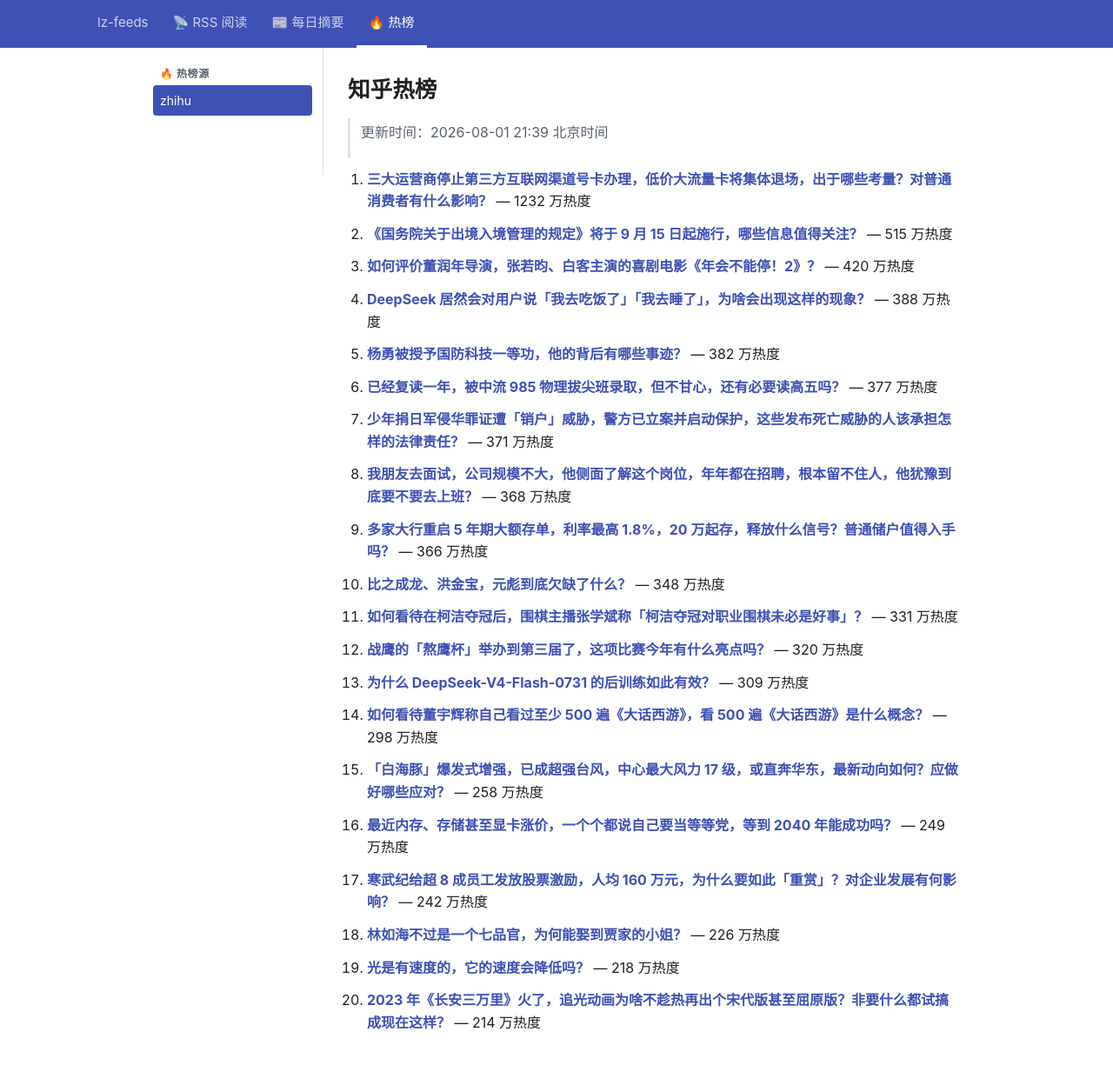
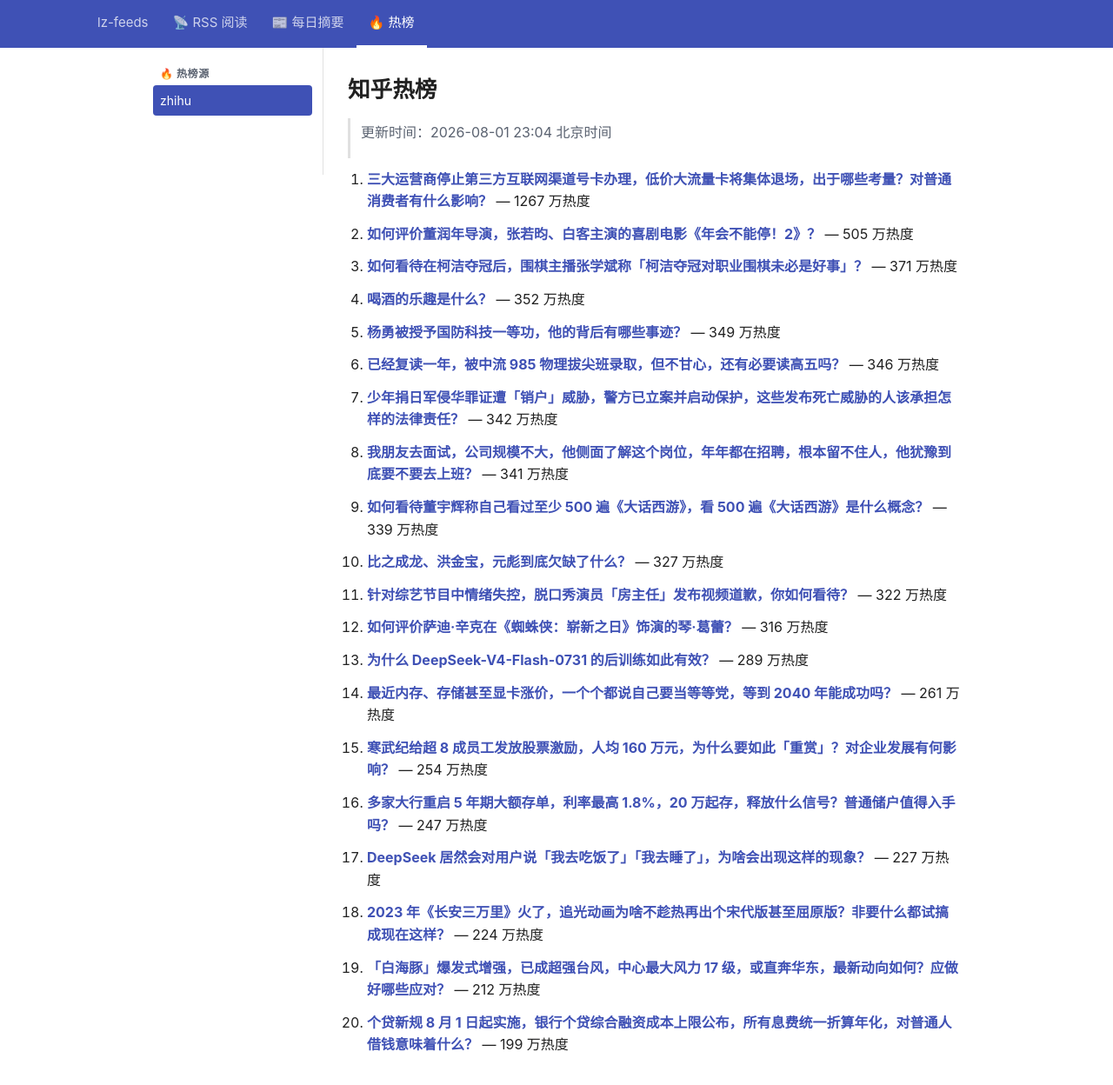
Before and after one commit to lizhang0101/lz-feeds, a Jekyll site: the page built from _hotlist/zhihu.md, in a window 1280 px wide and 1279 px high. Shown: the top 1248 px of the window at 87% size. Built offline with Jekyll 4.4.1, drawn with Linux system fonts in a browser that asks for light colours.

Commit message:
hotlist: 2026-08-01T15:04Z

```diff
--- a/_hotlist/zhihu.md
+++ b/_hotlist/zhihu.md
@@ -1,48 +1,48 @@
 ---
-updated: 2026-08-01 21:39 北京时间
+updated: 2026-08-01 23:04 北京时间
 count: 20
 ---
 
 # 知乎热榜
 
-> 更新时间：2026-08-01 21:39 北京时间
+> 更新时间：2026-08-01 23:04 北京时间
 
-1. **[三大运营商停止第三方互联网渠道号卡办理，低价大流量卡将集体退场，出于哪些考量？对普通消费者有什么影响？](https://www.zhihu.com/question/2066605797186823402)** — 1232 万热度
+1. **[三大运营商停止第三方互联网渠道号卡办理，低价大流量卡将集体退场，出于哪些考量？对普通消费者有什么影响？](https://www.zhihu.com/question/2066605797186823402)** — 1267 万热度
 
-2. **[《国务院关于出境入境管理的规定》将于 9 月 15 日起施行，哪些信息值得关注？](https://www.zhihu.com/question/2066576404393583263)** — 515 万热度
+2. **[如何评价董润年导演，张若昀、白客主演的喜剧电影《年会不能停！2》？](https://www.zhihu.com/question/2064447909656105834)** — 505 万热度
 
-3. **[如何评价董润年导演，张若昀、白客主演的喜剧电影《年会不能停！2》？](https://www.zhihu.com/question/2064447909656105834)** — 420 万热度
+3. **[如何看待在柯洁夺冠后，围棋主播张学斌称「柯洁夺冠对职业围棋未必是好事」？](https://www.zhihu.com/question/2066226857570039487)** — 371 万热度
 
-4. **[DeepSeek 居然会对用户说「我去吃饭了」「我去睡了」，为啥会出现这样的现象？](https://www.zhihu.com/question/2066223484309434997)** — 388 万热度
+4. **[喝酒的乐趣是什么？](https://www.zhihu.com/question/24896114)** — 352 万热度
 
-5. **[杨勇被授予国防科技一等功，他的背后有哪些事迹？](https://www.zhihu.com/question/2066620089789407496)** — 382 万热度
+5. **[杨勇被授予国防科技一等功，他的背后有哪些事迹？](https://www.zhihu.com/question/2066620089789407496)** — 349 万热度
 
-6. **[已经复读一年，被中流 985 物理拔尖班录取，但不甘心，还有必要读高五吗？](https://www.zhihu.com/question/2065535209718780703)** — 377 万热度
+6. **[已经复读一年，被中流 985 物理拔尖班录取，但不甘心，还有必要读高五吗？](https://www.zhihu.com/question/2065535209718780703)** — 346 万热度
 
-7. **[少年捐日军侵华罪证遭「销户」威胁，警方已立案并启动保护，这些发布死亡威胁的人该承担怎样的法律责任？](https://www.zhihu.com/question/2066835566323136078)** — 371 万热度
+7. **[少年捐日军侵华罪证遭「销户」威胁，警方已立案并启动保护，这些发布死亡威胁的人该承担怎样的法律责任？](https://www.zhihu.com/question/2066835566323136078)** — 342 万热度
 
-8. **[我朋友去面试，公司规模不大，他侧面了解这个岗位，年年都在招聘，根本留不住人，他犹豫到底要不要去上班？](https://www.zhihu.com/question/2016782422293890125)** — 368 万热度
+8. **[我朋友去面试，公司规模不大，他侧面了解这个岗位，年年都在招聘，根本留不住人，他犹豫到底要不要去上班？](https://www.zhihu.com/question/2016782422293890125)** — 341 万热度
 
-9. **[多家大行重启 5 年期大额存单，利率最高 1.8%，20 万起存，释放什么信号？普通储户值得入手吗？](https://www.zhihu.com/question/2066179717942850839)** — 366 万热度
+9. **[如何看待董宇辉称自己看过至少 500 遍《大话西游》，看 500 遍《大话西游》是什么概念？](https://www.zhihu.com/question/2066124597305652933)** — 339 万热度
 
-10. **[比之成龙、洪金宝，元彪到底欠缺了什么？](https://www.zhihu.com/question/2065535736439387225)** — 348 万热度
+10. **[比之成龙、洪金宝，元彪到底欠缺了什么？](https://www.zhihu.com/question/2065535736439387225)** — 327 万热度
 
-11. **[如何看待在柯洁夺冠后，围棋主播张学斌称「柯洁夺冠对职业围棋未必是好事」？](https://www.zhihu.com/question/2066226857570039487)** — 331 万热度
+11. **[针对综艺节目中情绪失控，脱口秀演员「房主任」发布视频道歉，你如何看待？](https://www.zhihu.com/question/2066803381927146362)** — 322 万热度
 
-12. **[战鹰的「熬鹰杯」举办到第三届了，这项比赛今年有什么亮点吗？](https://www.zhihu.com/question/2066508146441287245)** — 320 万热度
+12. **[如何评价萨迪·辛克在《蜘蛛侠：崭新之日》饰演的琴·葛蕾？](https://www.zhihu.com/question/2066099618090312150)** — 316 万热度
 
-13. **[为什么 DeepSeek-V4-Flash-0731 的后训练如此有效？](https://www.zhihu.com/question/2066595452238160814)** — 309 万热度
+13. **[为什么 DeepSeek-V4-Flash-0731 的后训练如此有效？](https://www.zhihu.com/question/2066595452238160814)** — 289 万热度
 
-14. **[如何看待董宇辉称自己看过至少 500 遍《大话西游》，看 500 遍《大话西游》是什么概念？](https://www.zhihu.com/question/2066124597305652933)** — 298 万热度
+14. **[最近内存、存储甚至显卡涨价，一个个都说自己要当等等党，等到 2040 年能成功吗？](https://www.zhihu.com/question/2065533036477915827)** — 261 万热度
 
-15. **[「白海豚」爆发式增强，已成超强台风，中心最大风力 17 级，或直奔华东，最新动向如何？应做好哪些应对？](https://www.zhihu.com/question/2065082521570600023)** — 258 万热度
+15. **[寒武纪给超 8 成员工发放股票激励，人均 160 万元，为什么要如此「重赏」？对企业发展有何影响？](https://www.zhihu.com/question/2066172239116853500)** — 254 万热度
 
-16. **[最近内存、存储甚至显卡涨价，一个个都说自己要当等等党，等到 2040 年能成功吗？](https://www.zhihu.com/question/2065533036477915827)** — 249 万热度
+16. **[多家大行重启 5 年期大额存单，利率最高 1.8%，20 万起存，释放什么信号？普通储户值得入手吗？](https://www.zhihu.com/question/2066179717942850839)** — 247 万热度
 
-17. **[寒武纪给超 8 成员工发放股票激励，人均 160 万元，为什么要如此「重赏」？对企业发展有何影响？](https://www.zhihu.com/question/2066172239116853500)** — 242 万热度
+17. **[DeepSeek 居然会对用户说「我去吃饭了」「我去睡了」，为啥会出现这样的现象？](https://www.zhihu.com/question/2066223484309434997)** — 227 万热度
 
-18. **[林如海不过是一个七品官，为何能娶到贾家的小姐？](https://www.zhihu.com/question/8205928708)** — 226 万热度
+18. **[2023 年《长安三万里》火了，追光动画为啥不趁热再出个宋代版甚至屈原版？非要什么都试搞成现在这样？](https://www.zhihu.com/question/2062265045736862756)** — 224 万热度
 
-19. **[光是有速度的，它的速度会降低吗？](https://www.zhihu.com/question/3629624731)** — 218 万热度
+19. **[「白海豚」爆发式增强，已成超强台风，中心最大风力 17 级，或直奔华东，最新动向如何？应做好哪些应对？](https://www.zhihu.com/question/2065082521570600023)** — 212 万热度
 
-20. **[2023 年《长安三万里》火了，追光动画为啥不趁热再出个宋代版甚至屈原版？非要什么都试搞成现在这样？](https://www.zhihu.com/question/2062265045736862756)** — 214 万热度
+20. **[个贷新规 8 月 1 日起实施，银行个贷综合融资成本上限公布，所有息费统一折算年化，对普通人借钱意味着什么？](https://www.zhihu.com/question/2066825729162195132)** — 199 万热度
```
